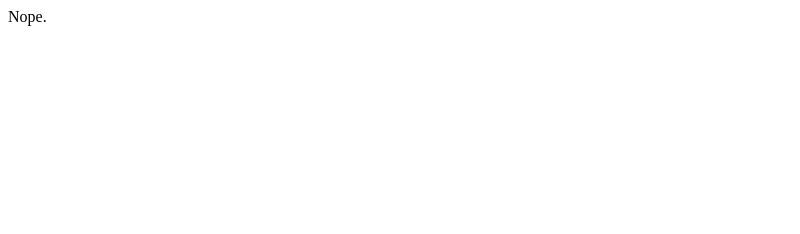
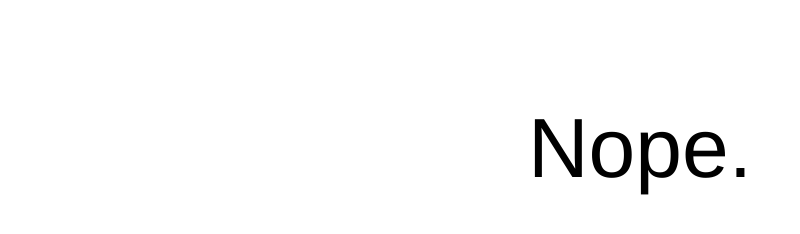
Before and after one commit to havethesixerswonyet/havethesixerswonyet.github.io, a plain HTML site: page index.html in a window 1280 px wide. Shown: the whole page, without its empty margins (0-800 px from the left). Drawn offline with Linux system fonts and the light colour scheme.

Commit message:
Add style

```diff
--- a/index.html
+++ b/index.html
@@ -4,6 +4,8 @@
 	    <title>Have the Sixers won yet?</title>
 	</head>
 	<body>
-	Nope.
+		<div style="text-align: center; font-size: 84px; margin-top: 100px; font-family: 'nimbus-sans', Helvetica;">
+			Nope.
+		</div>
 	</body>
 </html>
```
